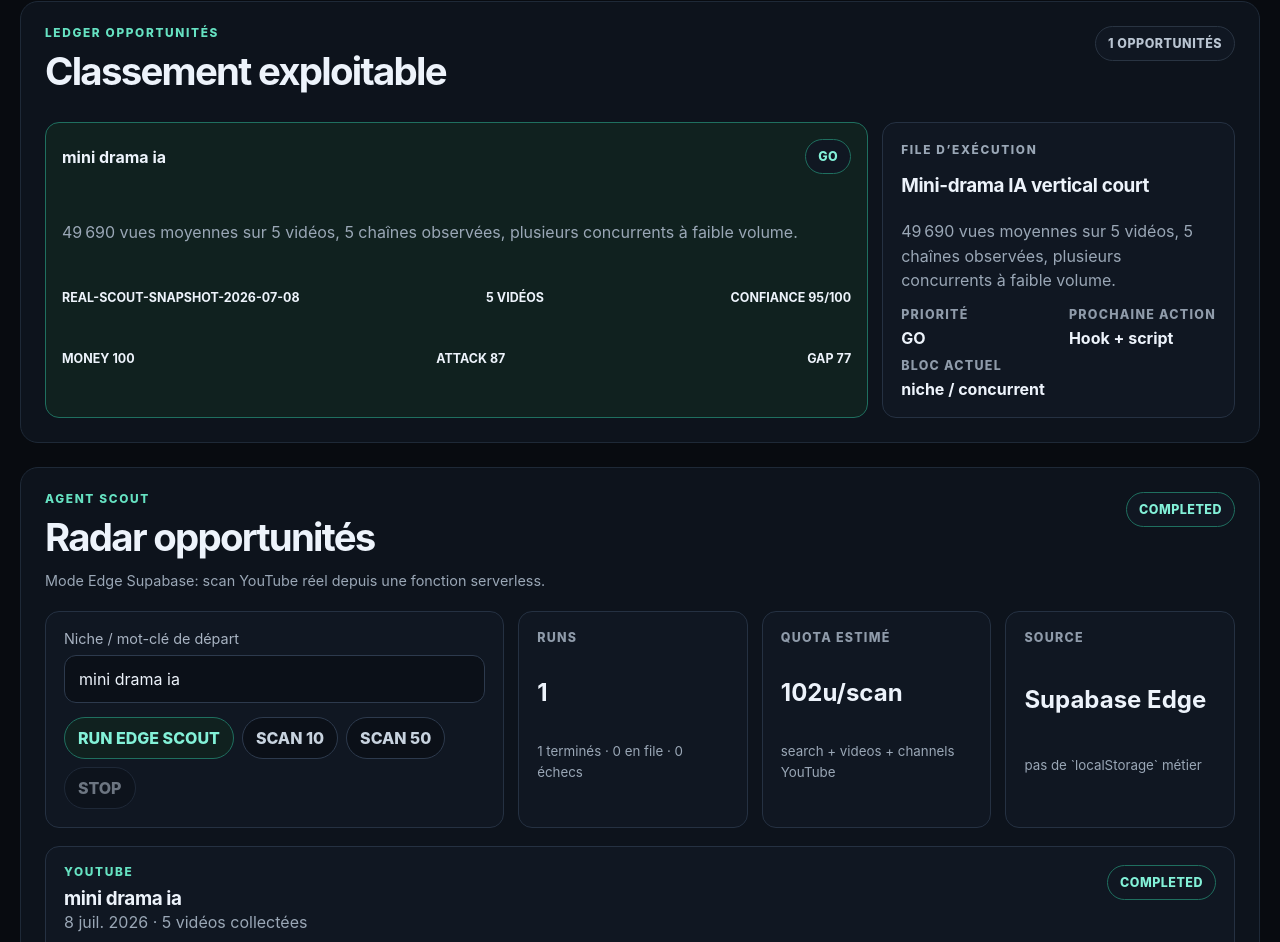
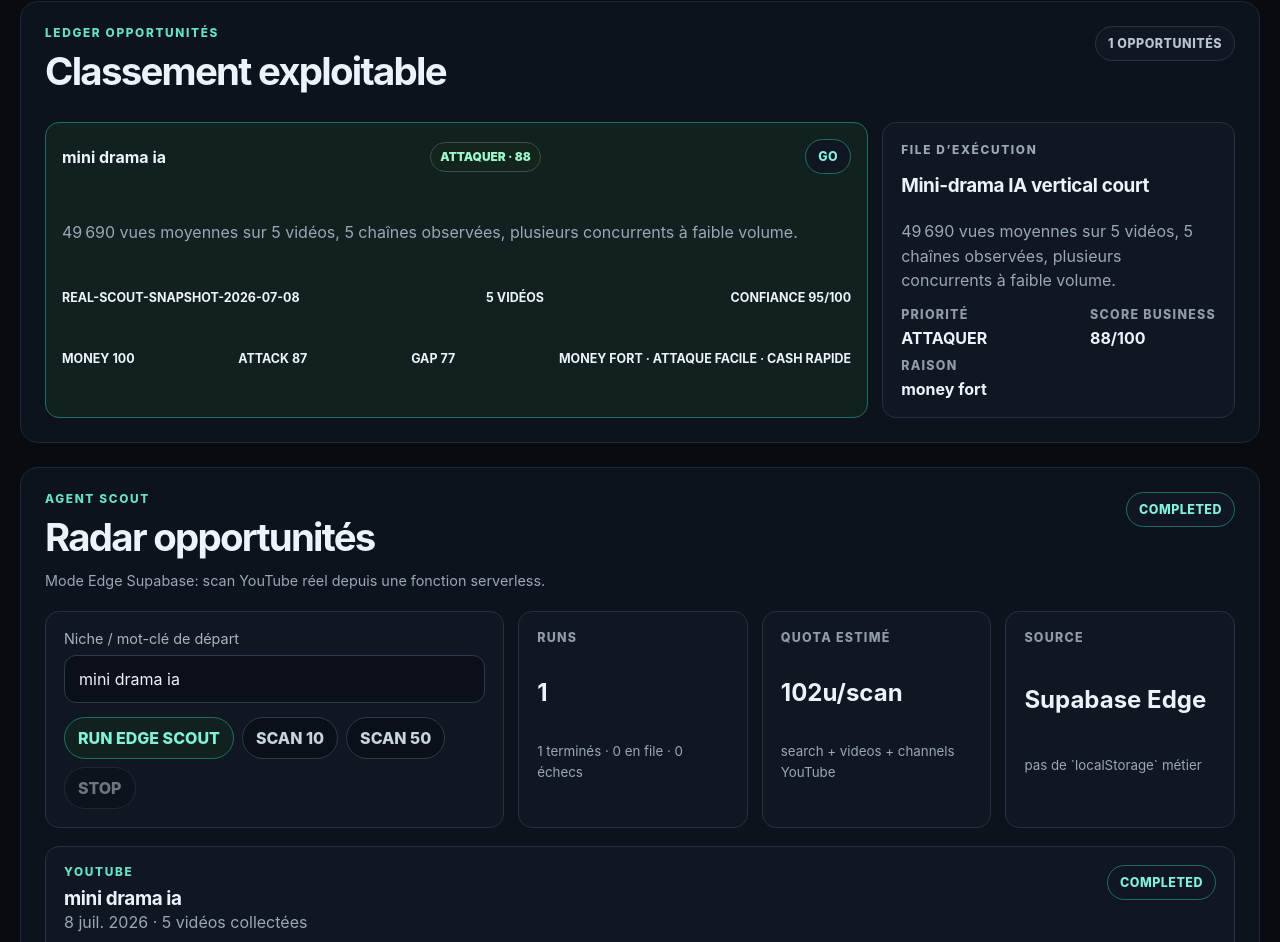
Before and after one commit to ardn87JJ/Machine, a React (Vite) app in the folder frontend/: page / in a window 1280 px wide. Shown: the part 882-1824 px from the top of the page. Built offline with nearby package versions, Linux system fonts and the light colour scheme; no server answers.

Commit message:
Rank opportunities by business priority

```diff
--- a/frontend/src/app/App.tsx
+++ b/frontend/src/app/App.tsx
@@ -173,7 +173,12 @@ type OpportunityRecord = Opportunity & {
   source: "backend" | "local";
   videos: ScanVideoSummary[];
   executionPlan: ExecutionPlan;
+  priorityScore: number;
+  decisionLabel: "ATTAQUER" | "TESTER" | "VEILLE";
+  priorityReasons: string[];
 };
+
+type DecisionLabel = OpportunityRecord["decisionLabel"];
 
 function getErrorMessage(error: unknown) {
   if (error instanceof ApiError) {
@@ -257,6 +262,38 @@ function buildOpportunity(videos: ScanVideoSummary[], focus = "Mini-drama IA ver
     uploadPressureScore,
     confidence,
     reason: `${formatMetric(Math.round(averageViews))} vues moyennes sur ${videos.length} vidéos, ${channelCount} chaînes observées, plusieurs concurrents à faible volume.`,
+  };
+}
+
+function buildPriority(opportunity: Opportunity) {
+  const priorityScore = clampScore(
+    opportunity.moneyScore * 0.28 +
+      opportunity.attackScore * 0.22 +
+      opportunity.speedCashScore * 0.16 +
+      opportunity.qualityGapScore * 0.14 +
+      opportunity.weakCompetitorScore * 0.1 +
+      opportunity.confidence * 0.1,
+  );
+  const priorityReasons = [
+    opportunity.moneyScore >= 80 ? "money fort" : null,
+    opportunity.attackScore >= 75 ? "attaque facile" : null,
+    opportunity.speedCashScore >= 70 ? "cash rapide" : null,
+    opportunity.qualityGapScore >= 70 ? "gap qualité" : null,
+    opportunity.weakCompetitorScore >= 70 ? "concurrents faibles" : null,
+    opportunity.confidence >= 80 ? "signal fiable" : null,
+  ].filter((reason): reason is string => Boolean(reason));
+  const decisionLabel: DecisionLabel =
+    opportunity.verdict === "GO" && priorityScore >= 78
+      ? "ATTAQUER"
+      : opportunity.verdict !== "SKIP" && priorityScore >= 62
+        ? "TESTER"
+        : "VEILLE";
+
+  return {
+    priorityScore,
+    decisionLabel,
+    priorityReasons:
+      priorityReasons.length > 0 ? priorityReasons : ["signaux encore insuffisants"],
   };
 }
 
@@ -389,9 +426,11 @@ function buildOpportunityRecord({
   source: "backend" | "local";
 }): OpportunityRecord {
   const opportunity = opportunityFromAnalysis(analysis);
+  const priority = buildPriority(opportunity);
 
   return {
     ...opportunity,
+    ...priority,
     scanId: scan.id,
     keyword: scan.keyword,
     modelVersion: analysis.model_version,
@@ -410,7 +449,8 @@ function buildOpportunityRecordFromSaved(
   opportunity: OpportunitySummary,
   videos: ScanVideoSummary[],
 ): OpportunityRecord {
-  return {
+  const source: OpportunityRecord["source"] = opportunity.source === "local" ? "local" : "backend";
+  const record = {
     title: opportunity.title,
     verdict: opportunity.verdict,
     moneyScore: opportunity.scores.money_score,
@@ -424,10 +464,39 @@ function buildOpportunityRecordFromSaved(
     scanId: opportunity.scan_id,
     keyword: opportunity.keyword,
     modelVersion: opportunity.model_version,
-    source: opportunity.source === "local" ? "local" : "backend",
+    source,
     videos,
     executionPlan: opportunity.execution_plan,
   };
+
+  return {
+    ...record,
+    ...buildPriority(record),
+  };
+}
+
+function rankOpportunities(opportunities: OpportunityRecord[]) {
+  const byScanId = new Map<string, OpportunityRecord>();
+
+  opportunities.forEach((opportunity) => {
+    const existing = byScanId.get(opportunity.scanId);
+
+    if (!existing || opportunity.videos.length >= existing.videos.length) {
+      byScanId.set(opportunity.scanId, opportunity);
+    }
+  });
+
+  return Array.from(byScanId.values()).sort((left, right) => {
+    if (right.priorityScore !== left.priorityScore) {
+      return right.priorityScore - left.priorityScore;
+    }
+
+    if (right.moneyScore !== left.moneyScore) {
+      return right.moneyScore - left.moneyScore;
+    }
+
+    return right.confidence - left.confidence;
+  });
 }
 
 function ScoreBar({ label, value }: { label: string; value: number }) {
@@ -517,6 +586,7 @@ function OpportunityLedger({
               >
                 <div className="ledger-item__header">
                   <strong>{opportunity.keyword}</strong>
+                  <span className="priority-badge">{opportunity.decisionLabel} · {opportunity.priorityScore}</span>
                   <OpportunityBadge verdict={opportunity.verdict} />
                 </div>
                 <p>{opportunity.reason}</p>
@@ -529,6 +599,7 @@ function OpportunityLedger({
                   <span>money {opportunity.moneyScore}</span>
                   <span>attack {opportunity.attackScore}</span>
                   <span>gap {opportunity.qualityGapScore}</span>
+                  <span>{opportunity.priorityReasons.slice(0, 3).join(" · ")}</span>
                 </div>
               </button>
             );
@@ -542,15 +613,15 @@ function OpportunityLedger({
           <div className="execution-card__rows">
             <div>
               <span>Priorité</span>
-              <strong>{opportunities[0]?.verdict ?? "WATCH"}</strong>
+              <strong>{opportunities[0]?.decisionLabel ?? "TESTER"}</strong>
             </div>
             <div>
-              <span>Prochaine action</span>
-              <strong>Hook + script</strong>
+              <span>Score business</span>
+              <strong>{opportunities[0]?.priorityScore ?? 0}/100</strong>
             </div>
             <div>
-              <span>Bloc actuel</span>
-              <strong>niche / concurrent</strong>
+              <span>Raison</span>
+              <strong>{opportunities[0]?.priorityReasons[0] ?? "signal à qualifier"}</strong>
             </div>
           </div>
         </aside>
@@ -997,7 +1068,7 @@ export function App() {
       ),
   );
 
-  const opportunityRecords = [
+  const opportunityRecordsRaw = [
     ...localRuns.map((run) =>
       buildOpportunityRecord({
         scan: run.scan,
@@ -1010,8 +1081,8 @@ export function App() {
     ...storedOpportunityRecords,
   ];
 
-  if (opportunityRecords.length === 0 && primaryCompletedScan) {
-    opportunityRecords.push(
+  if (opportunityRecordsRaw.length === 0 && primaryCompletedScan) {
+    opportunityRecordsRaw.push(
       buildOpportunityRecord({
         scan: primaryCompletedScan,
         videos: visibleVideos,
@@ -1026,6 +1097,8 @@ export function App() {
       }),
     );
   }
+
+  const opportunityRecords = rankOpportunities(opportunityRecordsRaw);
 
   const selectedOpportunity =
     opportunityRecords.find((record) => record.scanId === selectedOpportunityId) ??
--- a/frontend/src/app/app.css
+++ b/frontend/src/app/app.css
@@ -253,6 +253,16 @@ h3 {
 .ledger-item.is-selected {
   border-color: #1f6f5f;
   background: #10211f;
+}
+
+.priority-badge {
+  padding: 7px 9px;
+  border: 1px solid #365241;
+  border-radius: 999px;
+  background: #12241c;
+  color: #9df5ca;
+  font-size: 0.74rem;
+  font-weight: 900;
 }
 
 .ledger-item__header,
```
Also changed, not shown: 1 other file (tests, documents, lock files or other folders).
